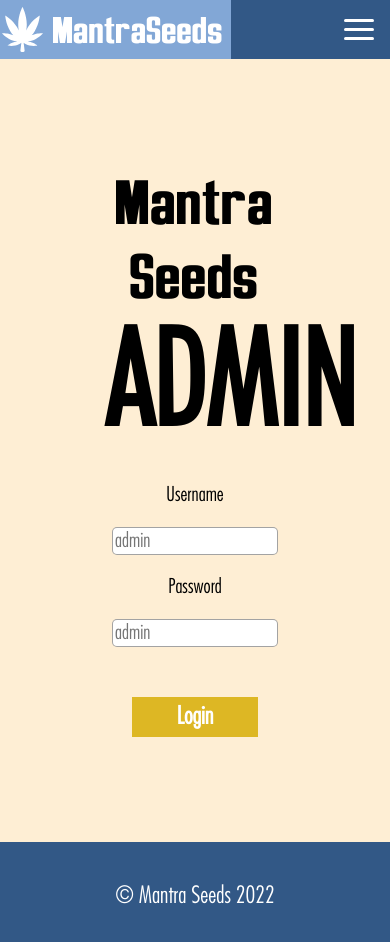
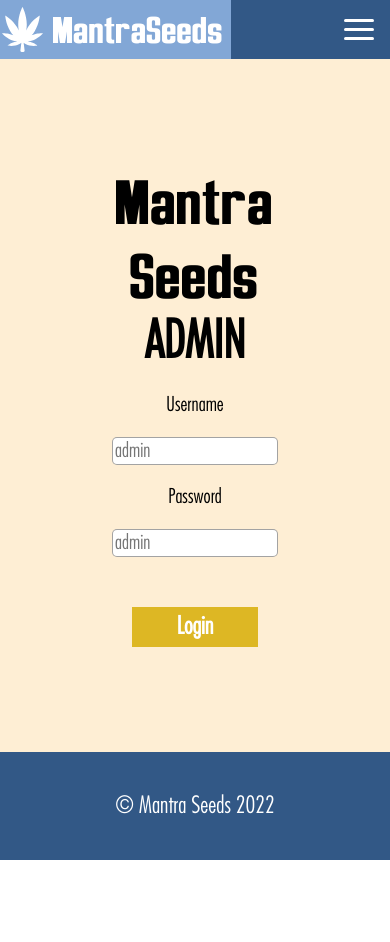
Before and after one commit to EricJamesCrow/mantra-seeds, a React (Create React App) app: page /admin in a window 390 px wide. Shown: the top 942 px of the page. After the commit the page ends 860 px from the top, so only its background shows below. Built offline with nearby package versions, Linux system fonts and the light colour scheme; the HTML template or start-up script is replaced by a standard one.

Commit message:
Update Admin.css

```diff
--- a/src/pages/admin/Admin.css
+++ b/src/pages/admin/Admin.css
@@ -53,3 +53,10 @@
     background:#f2cd3e;
     cursor: pointer;
 }
+
+
+@media (max-width: 475px) {
+    .admin-label {
+        font-size: calc(128px * .4);
+    }
+}
```
